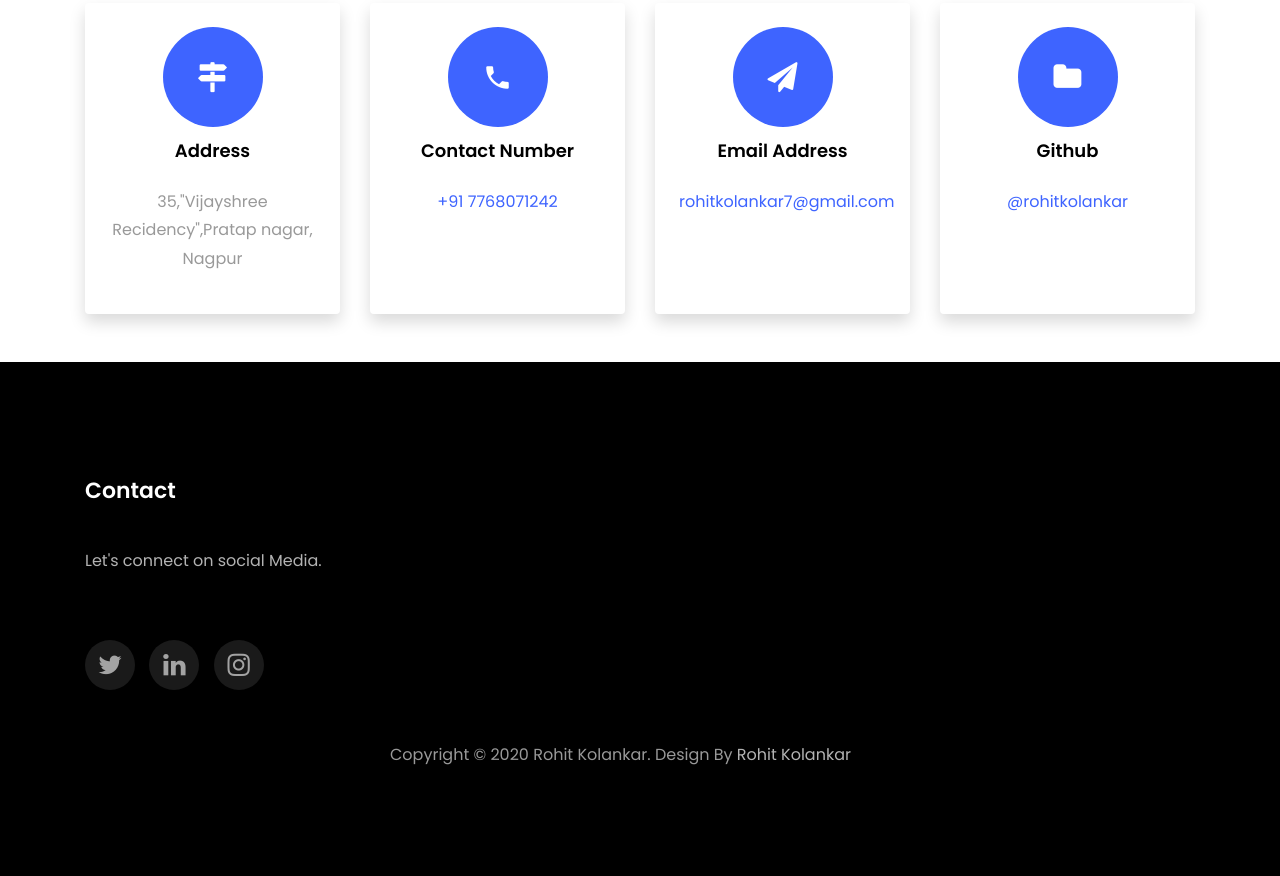
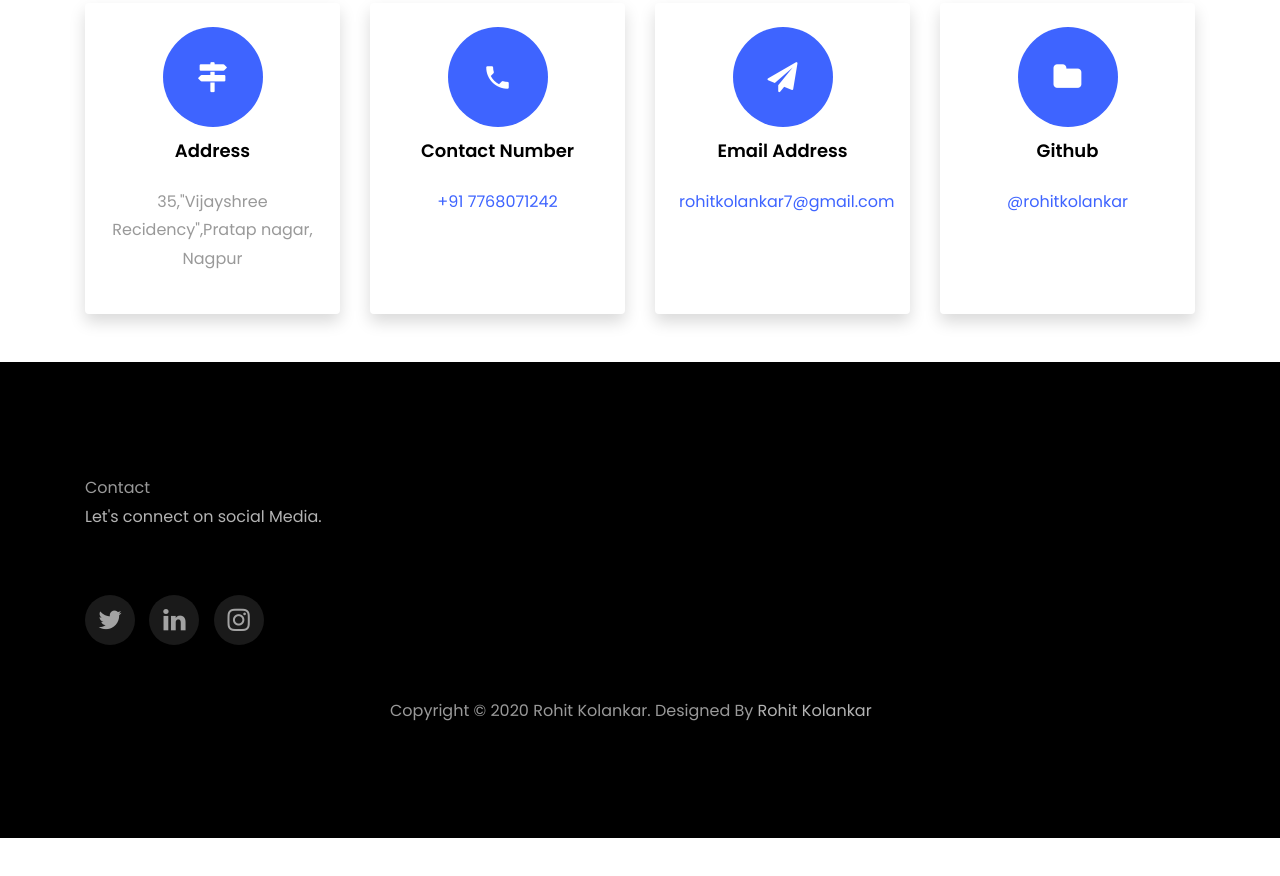
Before and after one commit to rohitkolankar/rohitkolankar.github.io, a plain HTML site: page index.html in a window 1280 px wide. Shown: the part 5500-6376 px from the top of the page. After the commit the page ends 6338 px from the top, so only its background shows below. Drawn offline with Linux system fonts and the light colour scheme; files whose address does not match are found by name.

Commit message:
Update index.html

```diff
--- a/index.html
+++ b/index.html
@@ -455,7 +455,7 @@
       <div class="container">
         <div class="row mb-3">
           <div class="col-md">
-            <div class="ftco-footer-widget mb-4  style="max-width:500px;margin:auto;">
+            <div class="ftco-footer-widget mb-4 >
               <h2 class="ftco-heading-2">Contact</h2>
               <p>Let's connect on social Media.</p>
               <ul class="ftco-footer-social list-unstyled float-md-left float-lft mt-5">
@@ -468,7 +468,7 @@
           </div>
         </div>
 	    <div style=" max-width: 500px;margin: auto;">
-	    	Copyright © 2020 Rohit Kolankar. Design By <a href="#about-section">Rohit Kolankar</a>
+	    	Copyright © 2020 Rohit Kolankar. Designed By <a href="#about-section">Rohit Kolankar</a>
 	    </div>
       </div>
     </footer>
```
